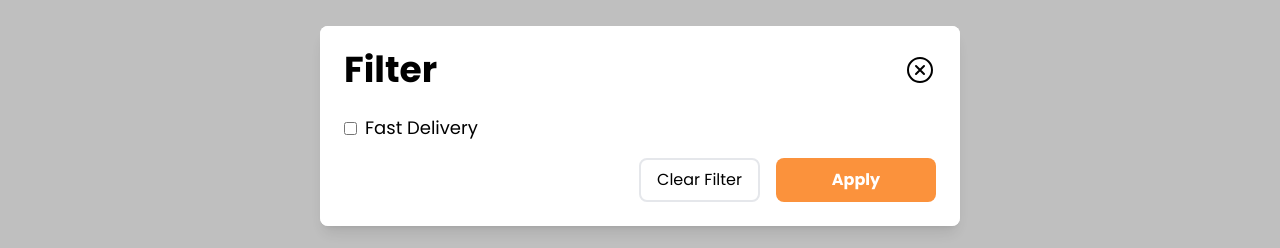
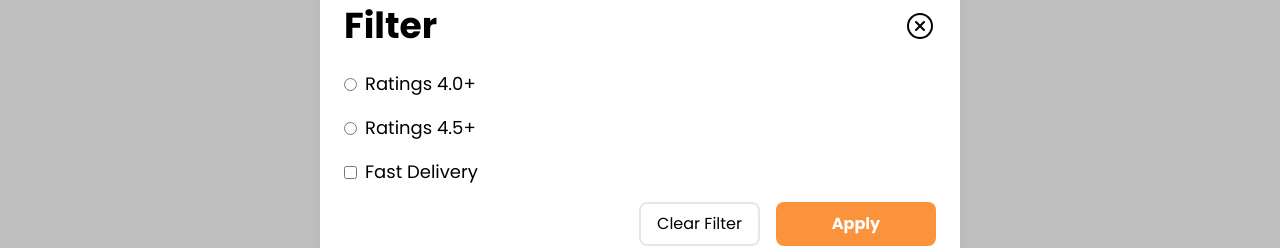
Before and after one commit to ChoudharySuresh/QuickBite, a React (Create React App) app: page / in a window 1280 px wide. Both pictures are taken after a click on the button "Filter". Shown: the part 274-522 px from the top of the page. Built offline with nearby package versions, Linux system fonts and the light colour scheme; no server answers.

Commit message:
Added Rating Filter

```diff
--- a/src/Components/DropDownMenu.js
+++ b/src/Components/DropDownMenu.js
@@ -58,7 +58,7 @@ const DropDownMenu = () => {
                             }
 
                             <div className='flex justify-center my-2'>
-                                <Link to="/cart"><button className='px-4 py-2 bg-orange-400 rounded-lg w-[100%] mx-5'>Go To Cart</button></Link>
+                                <Link to="/cart"><button className='px-4 py-2 bg-orange-400 rounded-lg w-[33rem] text-white font-bold mx-5'>Go To Cart</button></Link>
                             </div>
                         </div>
                     }
--- a/src/Components/Filter.js
+++ b/src/Components/Filter.js
@@ -1,13 +1,13 @@
 import { useState } from "react";
 import { FiFilter } from "react-icons/fi";
 import { IoCloseCircleOutline } from "react-icons/io5";
-import {filterByDelivery , clearFilter} from "../Store/productSlice";
+import {filterByDelivery , clearFilter , filterByRatings} from "../Store/productSlice";
 import { useDispatch, useSelector } from "react-redux";
 
 const Filter = () => {
     const [showModal , setShowModal] = useState(false);
-    const {fastDelivery} = useSelector(state => state.product);
-    console.log(fastDelivery);
+    const {fastDelivery , sort} = useSelector(state => state.product);
+    // console.log(fastDelivery);
     const dispatch = useDispatch();
 
     const handleClearFilter = () => {
@@ -35,6 +35,14 @@ const Filter = () => {
 
                             <div>
                                 <div className="flex items-center gap-2 my-4 text-lg">
+                                    <input type="radio" id="rating4.0+" name="rating" onChange={() => dispatch(filterByRatings("4.0+"))} checked={sort === "4.0+" ? true : false}/>
+                                    <label htmlFor="rating4.0+">Ratings 4.0+</label>
+                                </div>
+                                <div className="flex items-center gap-2 my-4 text-lg">
+                                    <input type="radio" id="rating4.5+" name="rating" onChange={() => dispatch(filterByRatings("4.5+"))} checked={sort === "4.5+" ? true : false}/>
+                                    <label htmlFor="rating4.5+">Ratings 4.5+</label>
+                                </div>
+                                <div className="flex items-center gap-2 my-4 text-lg">
                                     <input type="checkbox" id="fastDelivery" onChange={() => dispatch(filterByDelivery())} checked={fastDelivery}/>
                                     <label htmlFor="fastDelivery">Fast Delivery</label>
                                 </div>
--- a/src/Pages/Body.js
+++ b/src/Pages/Body.js
@@ -9,31 +9,9 @@ import {STATUSES} from "../Store/productSlice";
 
 
 const Body = () => {
-  // const {state:{restaurantData, initialized} , productState:{searchQuery , byFastDelivery,sort}} = CartState();
-
-  // const transformRestaurant = () => {
-  //   let sortedRestaurant = restaurantData;
-
-  //   if(sort){
-  //     sortedRestaurant = sortedRestaurant.sort((a,b) =>
-  //       sort === "lowToHigh" ? a.price - b.price : b.price - a.price);
-  //   }
-
-  //   if(byFastDelivery){
-  //     sortedRestaurant = sortedRestaurant.filter((prod) => prod.info.sla.deliveryTime).sort((a,b) => a.info.sla.deliveryTime - b.info.sla.deliveryTime)
-  //   }
-
-  //   if(searchQuery){
-  //     sortedRestaurant = sortedRestaurant.filter(item => item.info.name.toLowerCase().includes(searchQuery))
-  //   }
-  //   return sortedRestaurant;
-  // }
-  // console.log(restaurantData);
-
+  const {data,Status,searchQuery,fastDelivery , sort} = useSelector(state => state.product);
 
   const dispatch = useDispatch();
-
-  const {data,Status,searchQuery,fastDelivery} = useSelector(state => state.product);
 
   useEffect(()=>{
     dispatch(fetchProducts())
@@ -41,6 +19,10 @@ const Body = () => {
 
   const transformedRestaurant = () => {
     let sortedRestaurant = data;
+
+    if(sort){
+      sortedRestaurant = sortedRestaurant.filter((prod) => prod.info.avgRating).sort((a,b) => sort ==="4.0+" ? a.info.avgRating - b.info.avgRating : b.info.avgRating - a.info.avgRating);
+    }
 
     if(fastDelivery){
       sortedRestaurant = sortedRestaurant.filter((prod) => prod.info.sla.deliveryTime).sort((a,b) => a.info.sla.deliveryTime - b.info.sla.deliveryTime)
--- a/src/Pages/Cart.js
+++ b/src/Pages/Cart.js
@@ -9,7 +9,7 @@ const Cart = () => {
     const cartItem = useSelector(state => state.Cart)
 
     const dispatch = useDispatch();
-    const [total , setTotal] = useState(0);
+    const [total , setTotal] = useState(calculateTotal(cartItem));
 
     const handleDelete = (item) => {
         dispatch(removeFromCart(item))
@@ -21,28 +21,32 @@ const Cart = () => {
 
 
     useEffect(()=>{
+        setTotal(calculateTotal(cartItem))
+    },[cartItem])
 
-        // const convertToCurrency = value => {
-        //     return new Intl.NumberFormat('en-IN', {
-        //       style: 'currency',
-        //       currency: 'INR',
-        //     }).format(value / 100);
-        // };
+    function convertToCurrency (value) {
+        return new Intl.NumberFormat('en-IN', {
+            style: 'currency',
+            currency: 'INR',
+          }).format(value / 100);
+    }
 
-        const subTotal = cartItem.reduce((acc , curr) => acc + (curr.price) * curr.qty , 0)
-        const deliveryFee = 42;
-        const gstCharges = (subTotal + deliveryFee) * 0.18;
-        const orderTotal = subTotal + deliveryFee + gstCharges;
+    function calculateTotal(cartItem){
+        const subTotal = cartItem.reduce((acc, curr) => acc + (curr.price * curr.qty), 0);
+        // const deliveryFee = 42;
+        // const gstCharges = (subTotal + deliveryFee) * 0.18;
+        // const orderTotal = subTotal + deliveryFee + gstCharges;
 
-        console.log('subTotal:', subTotal);
-        console.log('deliveryFee:', deliveryFee);
-        console.log('gstCharges:', gstCharges);
-        console.log('orderTotal:', orderTotal);
+        // console.log("subTotal:", subTotal);
+        // console.log("deliveryFee:", deliveryFee);
+        // console.log("gstCharges:", gstCharges);
+        // console.log("orderTotal:", orderTotal);
 
-        if(!isNaN(orderTotal)){
-            setTotal(orderTotal);
+        if (!isNaN(subTotal)) {
+          return convertToCurrency(subTotal);
         }
-    },[cartItem])
+        return convertToCurrency(0);
+    }
 
   return (
     <>
--- a/src/Store/productSlice.js
+++ b/src/Store/productSlice.js
@@ -12,6 +12,7 @@ const productSlice = createSlice({
         Status : STATUSES.IDLE,
         searchQuery:"",
         fastDelivery:false,
+        sort:"",
     },
     reducers:{
         setProducts(state,action) {
@@ -25,18 +26,20 @@ const productSlice = createSlice({
         filterBySearch(state, action){
             state.searchQuery = action.payload;
         },
-
-        filterByDelivery(state , action){
+        filterByRatings(state, action){
+            state.sort=action.payload;
+        },
+        filterByDelivery(state){
             state.fastDelivery = !state.fastDelivery
         },
         clearFilter(state){
             state.searchQuery = "";
             state.fastDelivery = false;
-        }
+        },
     }
 })
 
-export const {setProducts , setStatus , filterBySearch , filterByDelivery , clearFilter} = productSlice.actions;
+export const {setProducts , setStatus , filterBySearch , filterByDelivery, filterByRatings, clearFilter} = productSlice.actions;
 
 export default productSlice.reducer;
 
```
